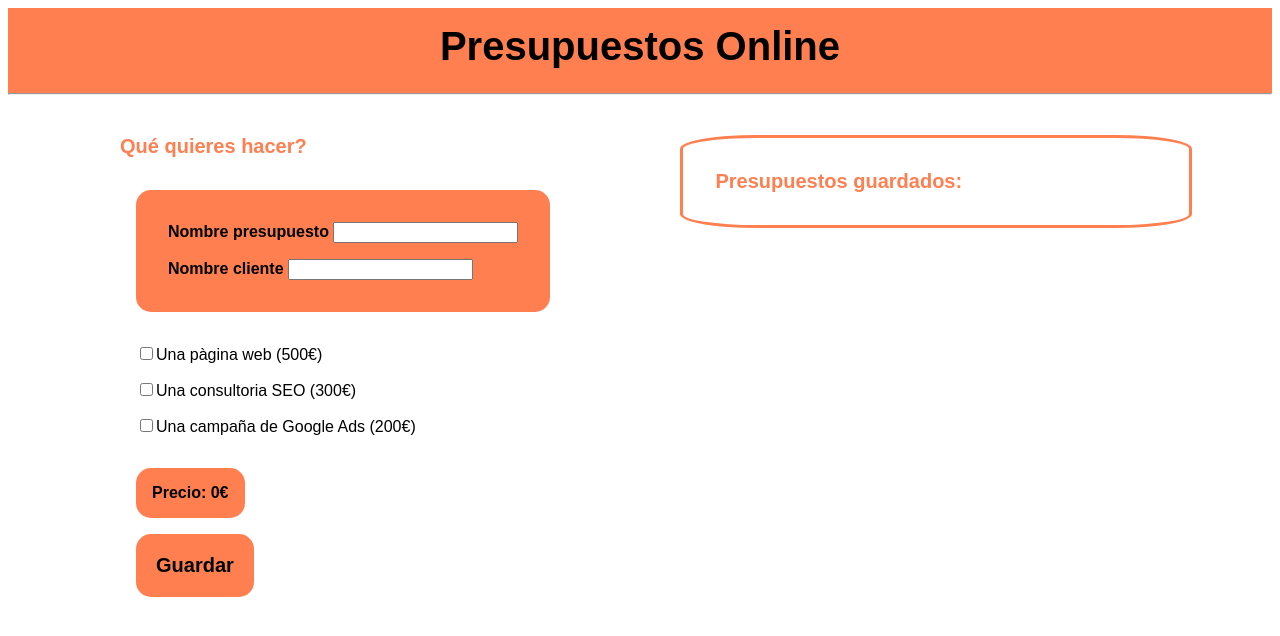
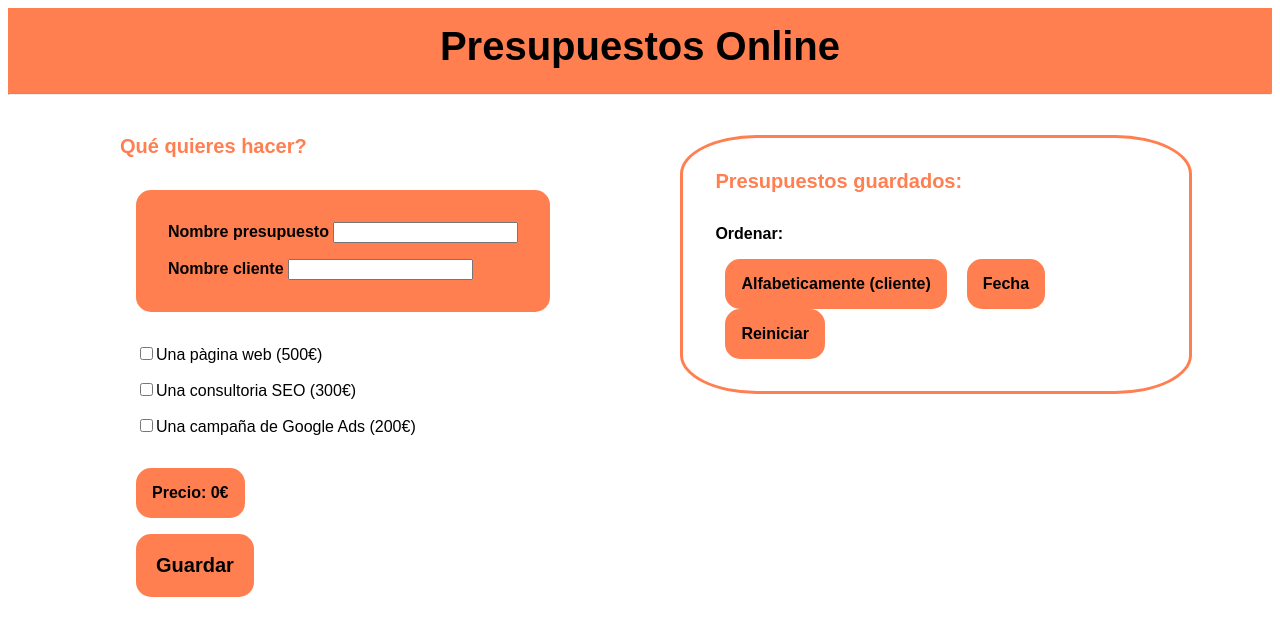
Before and after one commit to NoeliaAlGa/ReactOnlineItAcademySprint7, a React (Create React App) app: page /page2 in a window 1280 px wide. Shown: the top 636 px of the page. Built offline with nearby package versions, Linux system fonts and the light colour scheme.

Commit message:
S7 N2 E8 Ordenar alfabeticamente, fecha, reiniciar

```diff
--- a/src/application/components/MostrarPresupuestos.jsx
+++ b/src/application/components/MostrarPresupuestos.jsx
@@ -29,8 +29,8 @@ const MostrarPresupuestos = () => {
                     <StylePresupuesto>
                         <li><b>Nombre cliente:</b> {presupuesto.nombreUsuario}</li>
                         <>{presupuestoWeb}</>
-                        <ul>{presupuestoPaginas}</ul>
-                        <ul>{presupuestoIdiomas}</ul>
+                            <ul>{presupuestoPaginas}</ul>
+                            <ul>{presupuestoIdiomas}</ul>
                         <>{presupuestoSEO}</>
                         <>{presupuestoGoogleAds}</>
                         <li><b>Fecha:</b> {presupuesto.fecha}</li>
--- /dev/null
+++ b/src/application/components/Ordenar.jsx
@@ -0,0 +1,29 @@
+function ordenar(tipo) {
+    let listaPresupuestosActual = JSON.parse(window.localStorage.getItem("presupuestos"));
+    let listaPresOrdenada;
+
+    if(tipo === "alfabetico") {
+        listaPresOrdenada = listaPresupuestosActual.sort(function(presActual, nextPres) {
+            if(presActual.nombreUsuario > nextPres.nombreUsuario) {
+                return 1;
+            }
+            if(presActual.nombreUsuario < nextPres.nombreUsuario) {
+                return -1;
+            }
+            return 0;
+        });
+    }
+    else {
+        listaPresOrdenada = listaPresupuestosActual.sort(function(presActual, nextPres) {
+            if(presActual.fecha > nextPres.fecha) {
+                return 1;
+            }
+            if(presActual.fecha < nextPres.fecha) {
+                return -1;
+            }
+            return 0;
+        });
+    }
+    window.localStorage.setItem("presupuestos", JSON.stringify(listaPresOrdenada));
+}
+export default ordenar;
--- a/src/application/components/styled.js
+++ b/src/application/components/styled.js
@@ -105,11 +105,21 @@ export const ButtonHome = styled.button `
     font-size: 20px;
     font-weight:bold;
     margin: 1rem
+    cursor: pointer;
 `
 export const ButtonGuardar = styled(ButtonHome) `
     padding: 20px 20px 20px 20px;
     margin-left: 3rem;
     margin-top: 0;
+    cursor: pointer;
+`
+export const ButtonOrdenar = styled(ButtonHome) `
+    font-size: 16px;
+    padding: 1rem;
+    margin: 10px;
+    margin-top: 0;
+    margin-bottom: 0;
+    cursor: pointer;
 `
 export const PHome = styled.p `
     text-decoration: underline overline;
--- a/src/application/pages/page2.js
+++ b/src/application/pages/page2.js
@@ -8,11 +8,13 @@ import BasicInputData from "../components/BasicInputData";
 import sumaPrecios from "../components/SumaPrecios";
 import OpcWeb from "../components/OpcWeb";
 import MostrarPresupuestos from "../components/MostrarPresupuestos";
+import ordenar from "../components/Ordenar";
 import {
   StyleP,
   StyleSDiv,
   BasicDataStyle,
   ButtonGuardar,
+  ButtonOrdenar,
   StyleForm,
   StyleDivPresupuesto,
   StyleH1P2,
@@ -169,6 +171,26 @@ const Page2 = () => {
       </StyleForm>
       <StyleDivPresupuesto>
         <StyleP>Presupuestos guardados:</StyleP>
+        <BasicDataStyle>
+          <p><b>Ordenar:</b></p>
+          <label>
+            <ButtonOrdenar
+            onClick={() => {
+              ordenar("alfabetico");
+              setNumPresupuestos(numPresupuestos + 1);
+            }} >Alfabeticamente (cliente)</ButtonOrdenar>
+            <ButtonOrdenar
+            onClick={() => {
+              ordenar("fecha");
+              setNumPresupuestos(numPresupuestos + 1);
+              }}>Fecha</ButtonOrdenar>
+            <ButtonOrdenar
+            onClick={() => {
+              ordenar("fecha");
+              setNumPresupuestos(numPresupuestos + 1);
+              }}>Reiniciar</ButtonOrdenar>
+          </label>
+        </BasicDataStyle>
         <MostrarPresupuestos count={numPresupuestos} />
       </StyleDivPresupuesto>
     </BodyStyleP2>
```
